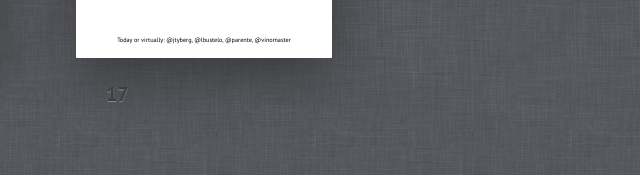
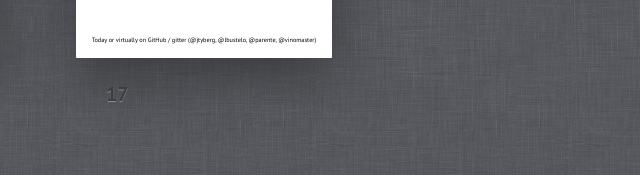
Before and after one commit to ibm-et/jupyterdaynyc2015, a plain HTML site: page index.html in a window 1280 px wide. Shown: the part 1532-1707 px from the top of the page, 360-1000 px from the left. Drawn offline with Linux system fonts and the light colour scheme.

Commit message:
Clarify contact info

```diff
--- a/index.html
+++ b/index.html
@@ -226,7 +226,7 @@
 
 	<section class="slide shout contact"><div>
 		<h2>Let's chat!</h2>
-		<p>Today or virtually: @jtyberg, @lbustelo, @parente, @vinomaster</p>
+		<p>Today or virtually on GitHub / gitter (@jtyberg, @lbustelo, @parente, @vinomaster)</p>
 
 		<style>
 		.contact p {
```
